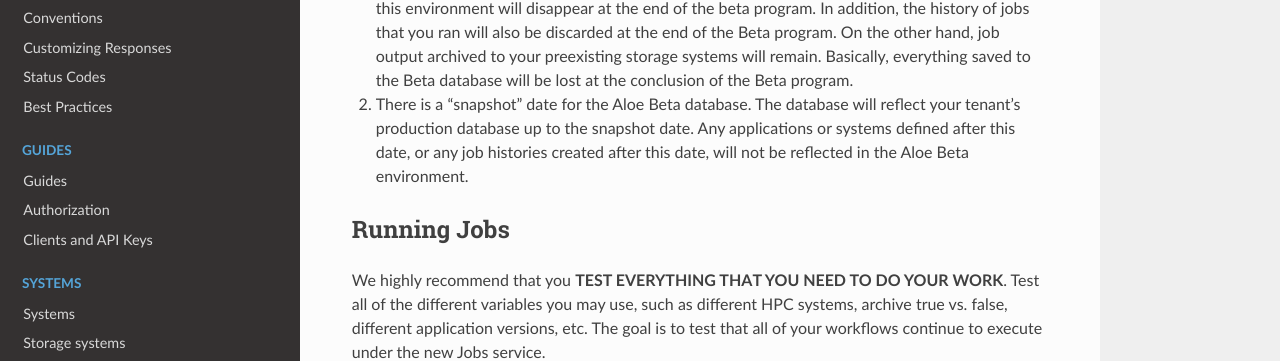
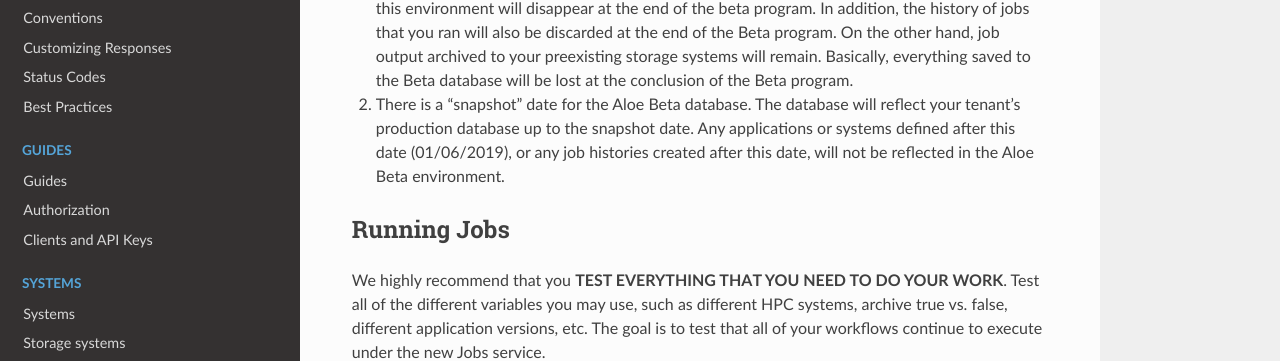
Before and after one commit to TACC-Cloud/agave-docs, a Sphinx documentation site: the page built from docs/agave/guides/jobs/aloe-beta-tester-guide.rst, in a window 1280 px wide and 900 px high, scrolled down 1445 px. Shown: the part 163-524 px from the top of the window. Built offline with Sphinx 7.4.7 and the Read the Docs theme 2.0.0, drawn with Linux system fonts in a browser that asks for light colours; cross-references to code outside the pages are shown as plain code.

Commit message:
Update aloe-beta-tester-guide.rst

```diff
--- a/docs/agave/guides/jobs/aloe-beta-tester-guide.rst
+++ b/docs/agave/guides/jobs/aloe-beta-tester-guide.rst
@@ -58,7 +58,7 @@
 
 1.	The Aloe Beta test database is NOT permanent. Any apps and systems defined and published in this environment will disappear at the end of the beta program. In addition, the history of jobs that you ran will also be discarded at the end of the Beta program. On the other hand, job output archived to your preexisting storage systems will remain. Basically, everything saved to the Beta database will be lost at the conclusion of the Beta program.
 
-2.	There is a “snapshot” date for the Aloe Beta database. The database will reflect your tenant’s production database up to the snapshot date. Any applications or systems defined after this date, or any job histories created after this date, will not be reflected in the Aloe Beta environment.
+2.	There is a “snapshot” date for the Aloe Beta database. The database will reflect your tenant’s production database up to the snapshot date. Any applications or systems defined after this date (01/06/2019), or any job histories created after this date, will not be reflected in the Aloe Beta environment.
 
 
 Running Jobs
```
